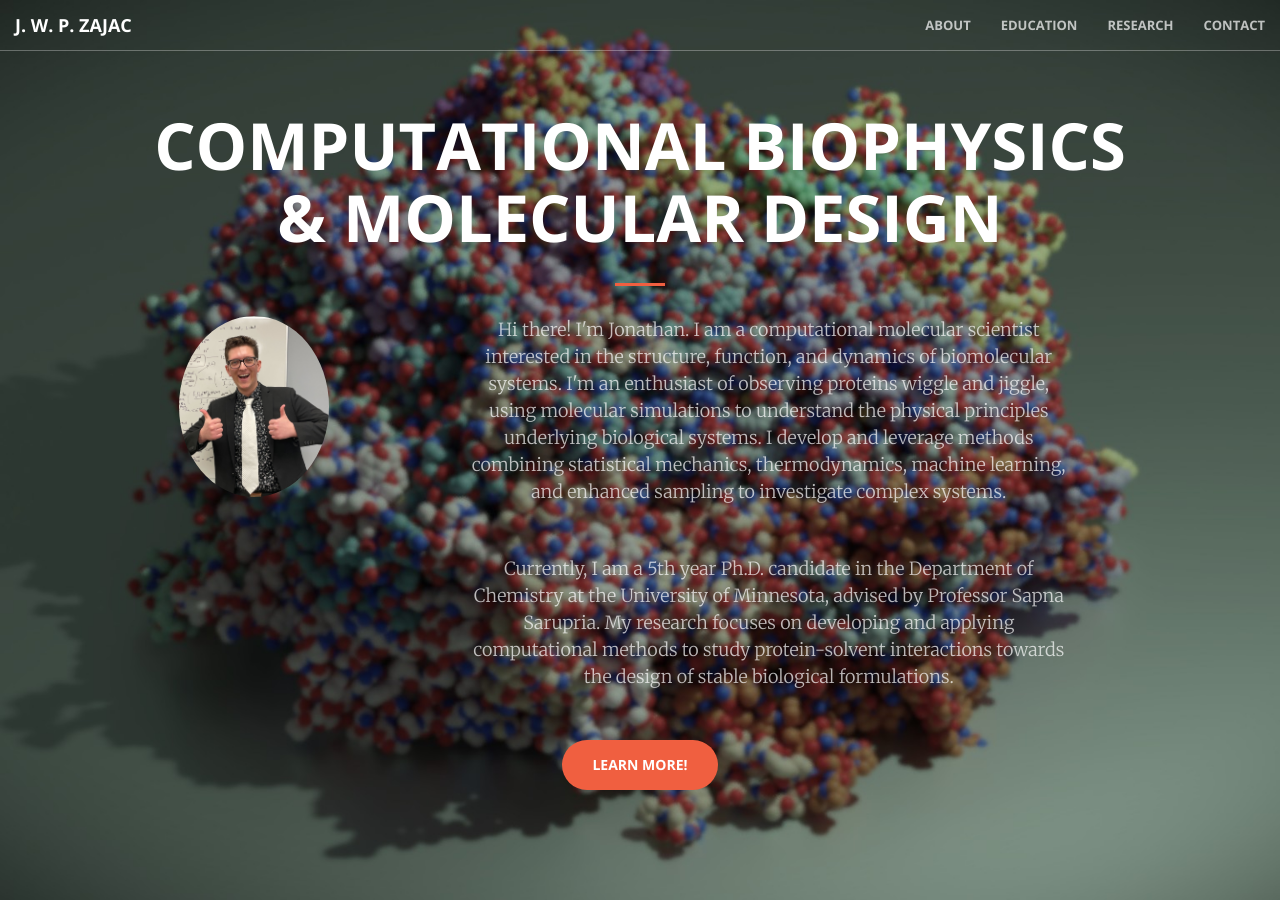
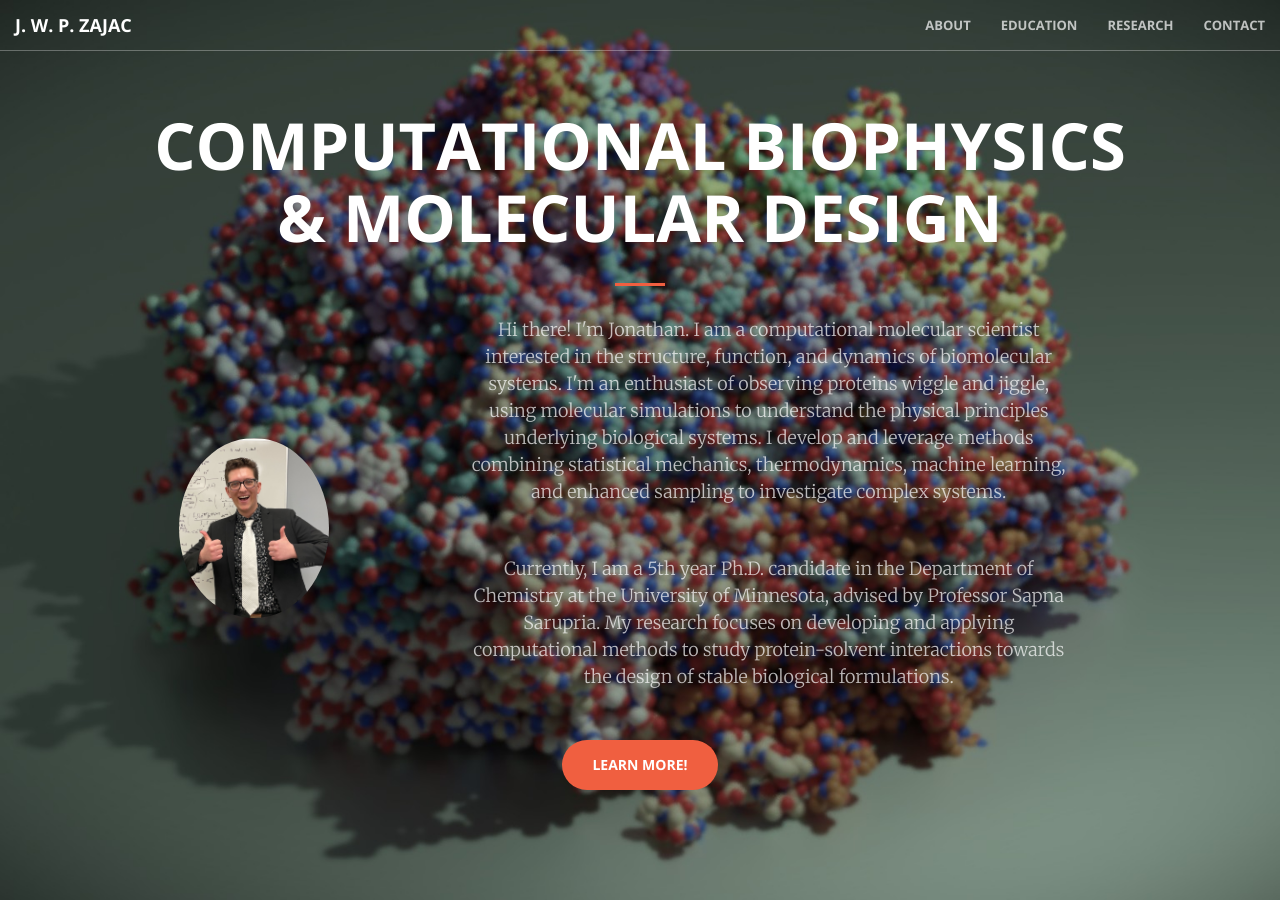
Before and after one commit to Jonathan-Zajac/Jonathan-Zajac.github.io, a Jekyll site: the page built from index.html, in a window 1280 px wide and 900 px high. Built offline with Jekyll 4.4.1, drawn with Linux system fonts in a browser that asks for light colours.

Commit message:
align paragraphs and portrait vertically center

```diff
--- a/_includes/header.html
+++ b/_includes/header.html
@@ -4,7 +4,7 @@
             <h1>Computational Biophysics & Molecular Design</h1>
             <hr>
 
-            <div class="row">
+            <div class="row" style="display:flex; align-items:center;">
                 <div class="col-sm-3">
                     <img src="img/portrait.jpg" alt="Jonathan Zajac portrait"
                          style="width:100%; max-width:150px; height:auto; border-radius:50%;">
```
